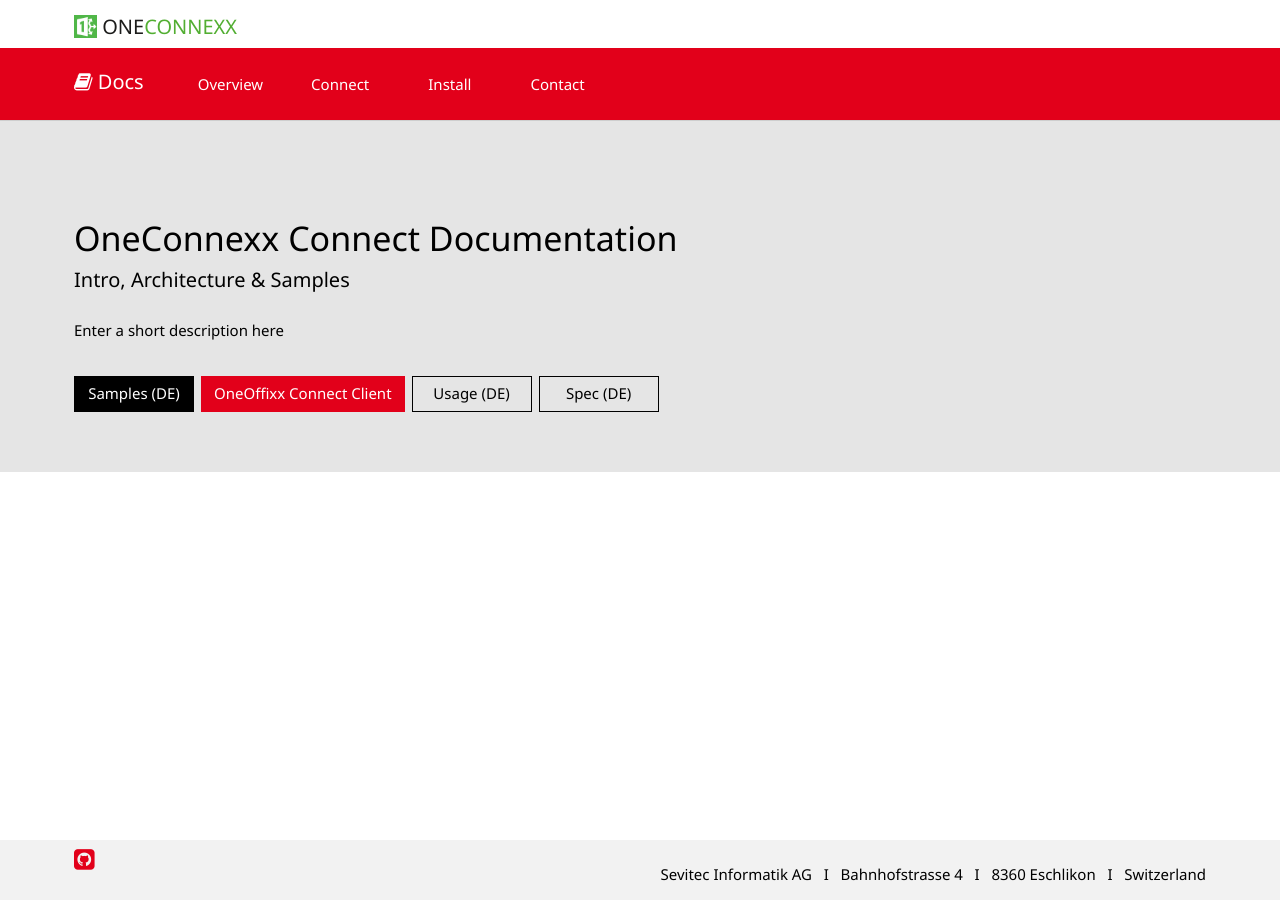
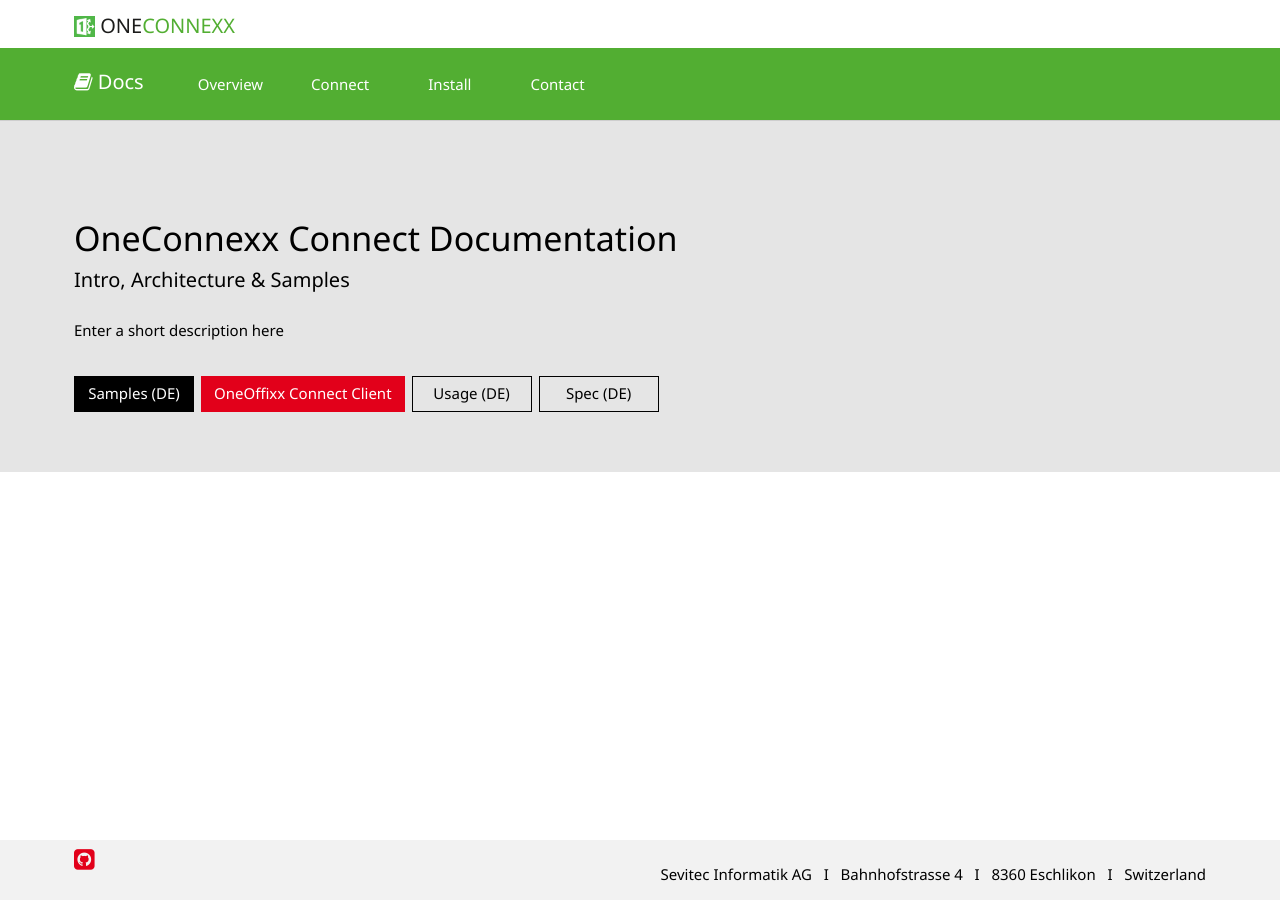
Before and after one commit to primesoft-group/oneconnexx-docs, a Jekyll site: the page built from index.html, in a window 1280 px wide. Built offline with Jekyll 4.4.1, drawn with Linux system fonts in a browser that asks for light colours; nearby versions of some CDN libraries; some web fonts are replaced.

Commit message:
logo styling

```diff
--- a/assets/css/site.css
+++ b/assets/css/site.css
@@ -28,4 +28,8 @@
 }
 .navbar-brand > img{
 	display: inline;
+	height: 21px;
 }
+.color-accent{
+	background-color: #52AE32;
+}
```
